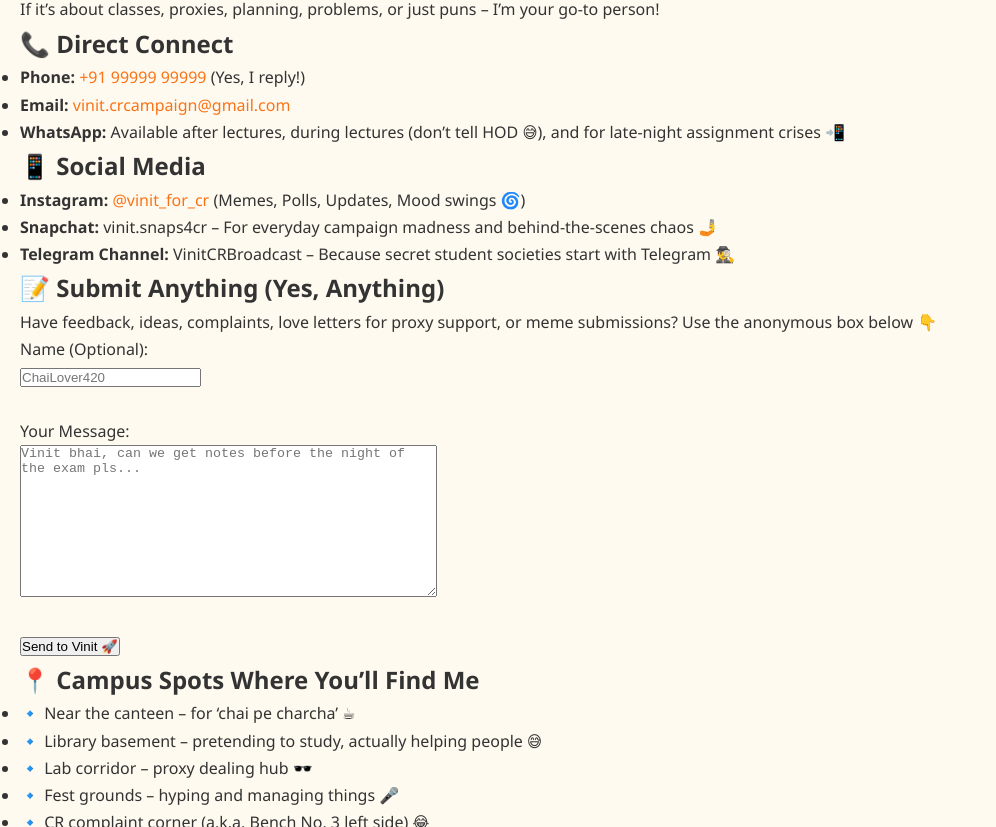
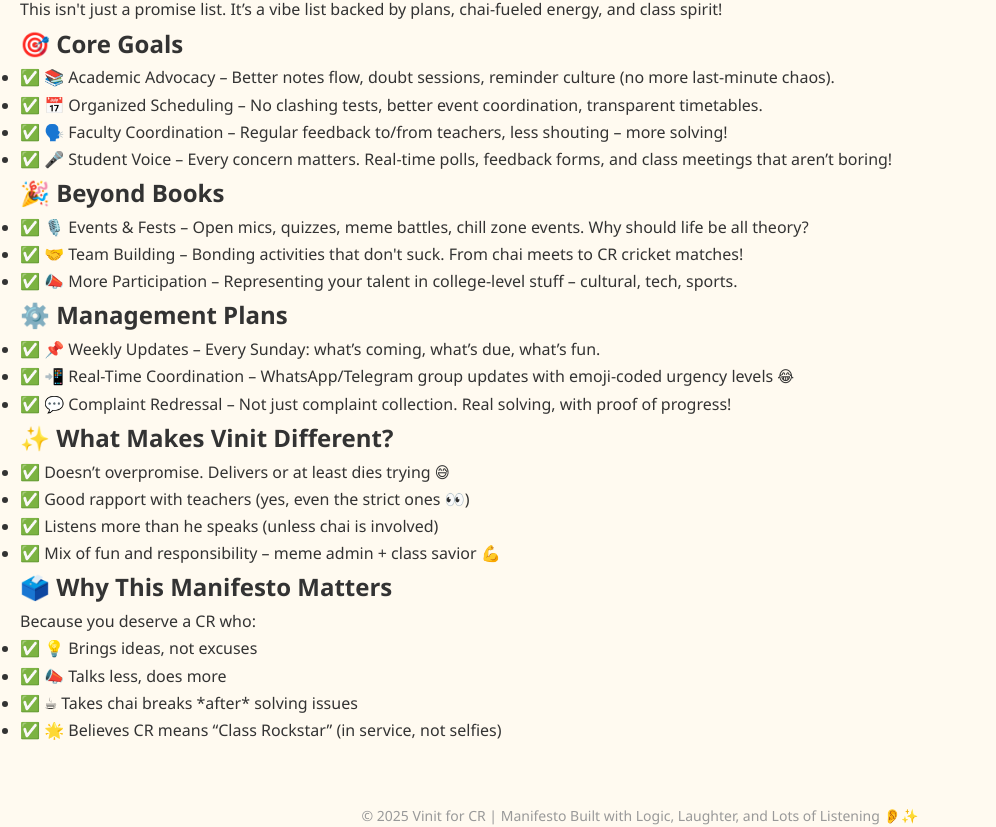
Before and after one commit to vinit-cr01/vote_for_cr, a plain HTML site: page contact.html in a window 1280 px wide. Shown: the part 78-905 px from the top of the page, without its empty margins (0-996 px from the left). Drawn offline with Linux system fonts and the light colour scheme.

Commit message:
Update contact.html

```diff
--- a/contact.html
+++ b/contact.html
@@ -2,77 +2,70 @@
 <html lang="en">
 <head>
   <meta charset="UTF-8" />
-  <meta name="viewport" content="width=device-width, initial-scale=1.0" />
-  <title>Contact Vinit - CR Campaign</title>
+  <meta name="viewport" content="width=device-width, initial-scale=1.0"/>
+  <title>Vinit’s CR Manifesto</title>
   <link rel="stylesheet" href="style.css" />
   <script defer src="script.js"></script>
-
-
 </head>
 <body>
   <header>
-    <h1>Contact Vinit – Your CR with Chill & Chai ☕</h1>
-    <p>If it’s about classes, proxies, planning, problems, or just puns – I’m your go-to person!</p>
+    <h1>📜 Vinit’s Manifesto – Real Talk, Real Plans</h1>
+    <p>This isn't just a promise list. It’s a vibe list backed by plans, chai-fueled energy, and class spirit!</p>
   </header>
 
   <main>
     <section>
-      <h2>📞 Direct Connect</h2>
+      <h2>🎯 Core Goals</h2>
       <ul>
-        <li><strong>Phone:</strong> <a href="tel:+919999999999">+91 99999 99999</a> (Yes, I reply!)</li>
-        <li><strong>Email:</strong> <a href="mailto:vinit.crcampaign@gmail.com">vinit.crcampaign@gmail.com</a></li>
-        <li><strong>WhatsApp:</strong> Available after lectures, during lectures (don’t tell HOD 😅), and for late-night assignment crises 📲</li>
+        <li>📚 Academic Advocacy – Better notes flow, doubt sessions, reminder culture (no more last-minute chaos).</li>
+        <li>📅 Organized Scheduling – No clashing tests, better event coordination, transparent timetables.</li>
+        <li>🗣️ Faculty Coordination – Regular feedback to/from teachers, less shouting – more solving!</li>
+        <li>🎤 Student Voice – Every concern matters. Real-time polls, feedback forms, and class meetings that aren’t boring!</li>
       </ul>
     </section>
 
     <section>
-      <h2>📱 Social Media</h2>
+      <h2>🎉 Beyond Books</h2>
       <ul>
-        <li><strong>Instagram:</strong> <a href="https://instagram.com/vinit_for_cr" target="_blank">@vinit_for_cr</a> (Memes, Polls, Updates, Mood swings 🌀)</li>
-        <li><strong>Snapchat:</strong> vinit.snaps4cr – For everyday campaign madness and behind-the-scenes chaos 🤳</li>
-        <li><strong>Telegram Channel:</strong> VinitCRBroadcast – Because secret student societies start with Telegram 🕵️‍♂️</li>
+        <li>🎙️ Events & Fests – Open mics, quizzes, meme battles, chill zone events. Why should life be all theory?</li>
+        <li>🤝 Team Building – Bonding activities that don't suck. From chai meets to CR cricket matches!</li>
+        <li>📣 More Participation – Representing your talent in college-level stuff – cultural, tech, sports.</li>
       </ul>
     </section>
 
     <section>
-      <h2>📝 Submit Anything (Yes, Anything)</h2>
-      <p>Have feedback, ideas, complaints, love letters for proxy support, or meme submissions? Use the anonymous box below 👇</p>
-      <form action="#" method="post">
-        <label for="name">Name (Optional):</label><br>
-        <input type="text" id="name" name="name" placeholder="ChaiLover420" /><br><br>
-
-        <label for="message">Your Message:</label><br>
-        <textarea id="message" name="message" rows="10" cols="50" placeholder="Vinit bhai, can we get notes before the night of the exam pls..."></textarea><br><br>
-
-        <input type="submit" value="Send to Vinit 🚀" />
-      </form>
-    </section>
-
-    <section>
-      <h2>📍 Campus Spots Where You’ll Find Me</h2>
+      <h2>⚙️ Management Plans</h2>
       <ul>
-        <li>🔹 Near the canteen – for ‘chai pe charcha’ ☕</li>
-        <li>🔹 Library basement – pretending to study, actually helping people 😅</li>
-        <li>🔹 Lab corridor – proxy dealing hub 🕶️</li>
-        <li>🔹 Fest grounds – hyping and managing things 🎤</li>
-        <li>🔹 CR complaint corner (a.k.a. Bench No. 3 left side) 😂</li>
+        <li>📌 Weekly Updates – Every Sunday: what’s coming, what’s due, what’s fun.</li>
+        <li>📲 Real-Time Coordination – WhatsApp/Telegram group updates with emoji-coded urgency levels 😂</li>
+        <li>💬 Complaint Redressal – Not just complaint collection. Real solving, with proof of progress!</li>
       </ul>
     </section>
 
     <section>
-      <h2>💬 Fun Facts You Should Know Before Contacting Me</h2>
+      <h2>✨ What Makes Vinit Different?</h2>
       <ul>
-        <li>✅ Replies fast to memes, slightly slower to doubts 🤫</li>
-        <li>✅ Has a notes vault – password protected but negotiable 😏</li>
-        <li>✅ May reply with gifs or emojis instead of words 🤖</li>
-        <li>✅ Chai addiction is real, not just a branding thing ☕</li>
-        <li>✅ If it’s urgent, call. If it’s fun, DM. If it’s boring, try again later 😅</li>
+        <li>✅ Doesn’t overpromise. Delivers or at least dies trying 😅</li>
+        <li>✅ Good rapport with teachers (yes, even the strict ones 👀)</li>
+        <li>✅ Listens more than he speaks (unless chai is involved)</li>
+        <li>✅ Mix of fun and responsibility – meme admin + class savior 💪</li>
+      </ul>
+    </section>
+
+    <section>
+      <h2>🗳️ Why This Manifesto Matters</h2>
+      <p>Because you deserve a CR who:</p>
+      <ul>
+        <li>💡 Brings ideas, not excuses</li>
+        <li>📣 Talks less, does more</li>
+        <li>☕ Takes chai breaks *after* solving issues</li>
+        <li>🌟 Believes CR means “Class Rockstar” (in service, not selfies)</li>
       </ul>
     </section>
   </main>
 
   <footer>
-    <p>&copy; 2025 Vinit for CR | Built on Chai, Memes & Student Spirit ✌️</p>
+    <p>&copy; 2025 Vinit for CR | Manifesto Built with Logic, Laughter, and Lots of Listening 👂✨</p>
   </footer>
 </body>
 </html>
```
